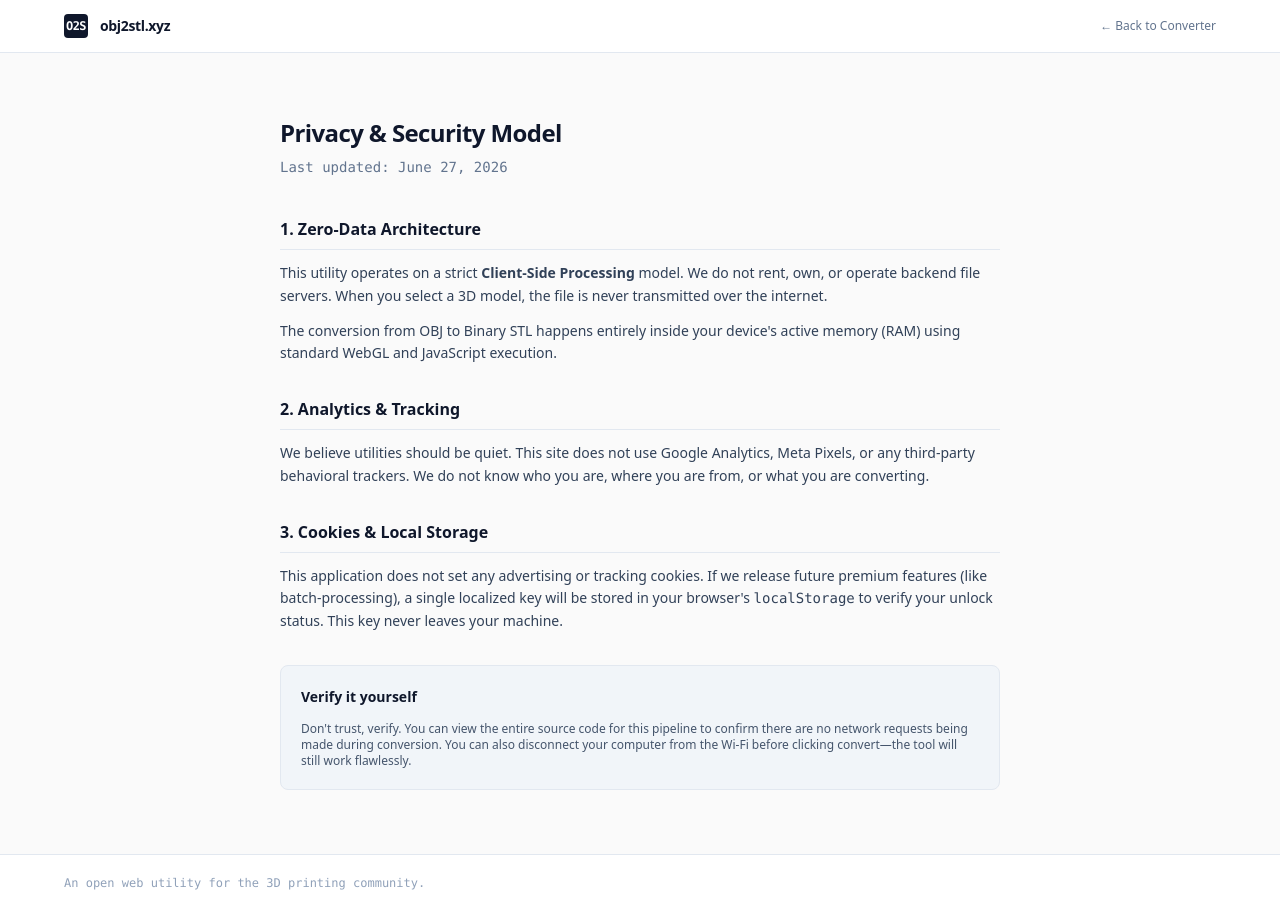
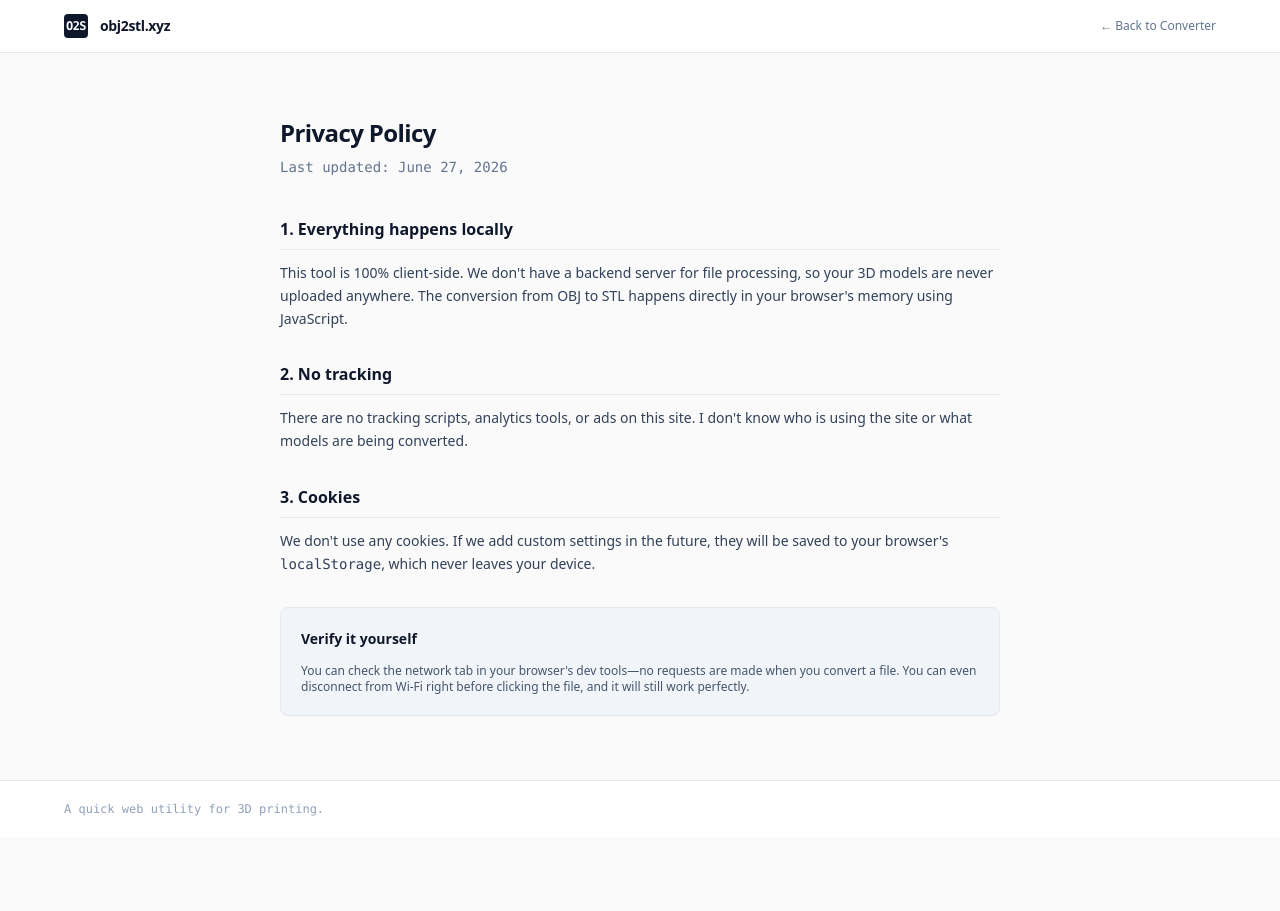
Before and after one commit to M1ha1-07/obj2stl, a plain HTML site: page privacy.html in a window 1280 px wide. After the commit the page ends 837 px from the top, so only its background shows below. Drawn offline with nearby package versions, Linux system fonts and the light colour scheme.

Commit message:
privacy.html

```diff
--- a/privacy.html
+++ b/privacy.html
@@ -3,7 +3,7 @@
 <head>
     <meta charset="UTF-8">
     <meta name="viewport" content="width=device-width, initial-scale=1.0">
-    <title>Privacy Model — obj2stl.xyz</title>
+    <title>Privacy — obj2stl.xyz</title>
     <script src="https://cdn.jsdelivr.net/npm/@tailwindcss/browser@4"></script>
 </head>
 <body class="bg-[#fafafa] text-slate-900 min-h-screen flex flex-col font-sans antialiased">
@@ -23,31 +23,30 @@
     <main class="max-w-3xl mx-auto px-6 py-16 w-full flex-grow">
 
         <div class="space-y-2 mb-10">
-            <h2 class="text-2xl font-bold text-slate-900 tracking-tight">Privacy & Security Model</h2>
+            <h2 class="text-2xl font-bold text-slate-900 tracking-tight">Privacy Policy</h2>
             <p class="text-sm text-slate-500 font-mono">Last updated: June 27, 2026</p>
         </div>
 
         <div class="space-y-8 text-sm text-slate-700 leading-relaxed">
 
             <section class="space-y-3">
-                <h3 class="text-base font-semibold text-slate-900 border-b border-slate-200 pb-2">1. Zero-Data Architecture</h3>
-                <p>This utility operates on a strict <strong>Client-Side Processing</strong> model. We do not rent, own, or operate backend file servers. When you select a 3D model, the file is never transmitted over the internet.</p>
-                <p>The conversion from OBJ to Binary STL happens entirely inside your device's active memory (RAM) using standard WebGL and JavaScript execution.</p>
+                <h3 class="text-base font-semibold text-slate-900 border-b border-slate-200 pb-2">1. Everything happens locally</h3>
+                <p>This tool is 100% client-side. We don't have a backend server for file processing, so your 3D models are never uploaded anywhere. The conversion from OBJ to STL happens directly in your browser's memory using JavaScript.</p>
             </section>
 
             <section class="space-y-3">
-                <h3 class="text-base font-semibold text-slate-900 border-b border-slate-200 pb-2">2. Analytics & Tracking</h3>
-                <p>We believe utilities should be quiet. This site does not use Google Analytics, Meta Pixels, or any third-party behavioral trackers. We do not know who you are, where you are from, or what you are converting.</p>
+                <h3 class="text-base font-semibold text-slate-900 border-b border-slate-200 pb-2">2. No tracking</h3>
+                <p>There are no tracking scripts, analytics tools, or ads on this site. I don't know who is using the site or what models are being converted.</p>
             </section>
 
             <section class="space-y-3">
-                <h3 class="text-base font-semibold text-slate-900 border-b border-slate-200 pb-2">3. Cookies & Local Storage</h3>
-                <p>This application does not set any advertising or tracking cookies. If we release future premium features (like batch-processing), a single localized key will be stored in your browser's <code>localStorage</code> to verify your unlock status. This key never leaves your machine.</p>
+                <h3 class="text-base font-semibold text-slate-900 border-b border-slate-200 pb-2">3. Cookies</h3>
+                <p>We don't use any cookies. If we add custom settings in the future, they will be saved to your browser's <code>localStorage</code>, which never leaves your device.</p>
             </section>
 
             <section class="space-y-3 bg-slate-100 p-5 rounded-lg border border-slate-200 mt-8">
                 <h3 class="font-semibold text-slate-900">Verify it yourself</h3>
-                <p class="text-xs text-slate-600">Don't trust, verify. You can view the entire source code for this pipeline to confirm there are no network requests being made during conversion. You can also disconnect your computer from the Wi-Fi before clicking convert—the tool will still work flawlessly.</p>
+                <p class="text-xs text-slate-600">You can check the network tab in your browser's dev tools—no requests are made when you convert a file. You can even disconnect from Wi-Fi right before clicking the file, and it will still work perfectly.</p>
             </section>
 
         </div>
@@ -55,7 +54,7 @@
 
     <footer class="border-t border-slate-200 bg-white px-6 py-5 text-slate-400 text-xs font-mono">
         <div class="max-w-6xl mx-auto flex flex-col sm:flex-row justify-between items-center gap-3">
-            <p>An open web utility for the 3D printing community.</p>
+            <p>A quick web utility for 3D printing.</p>
         </div>
     </footer>
 
```
